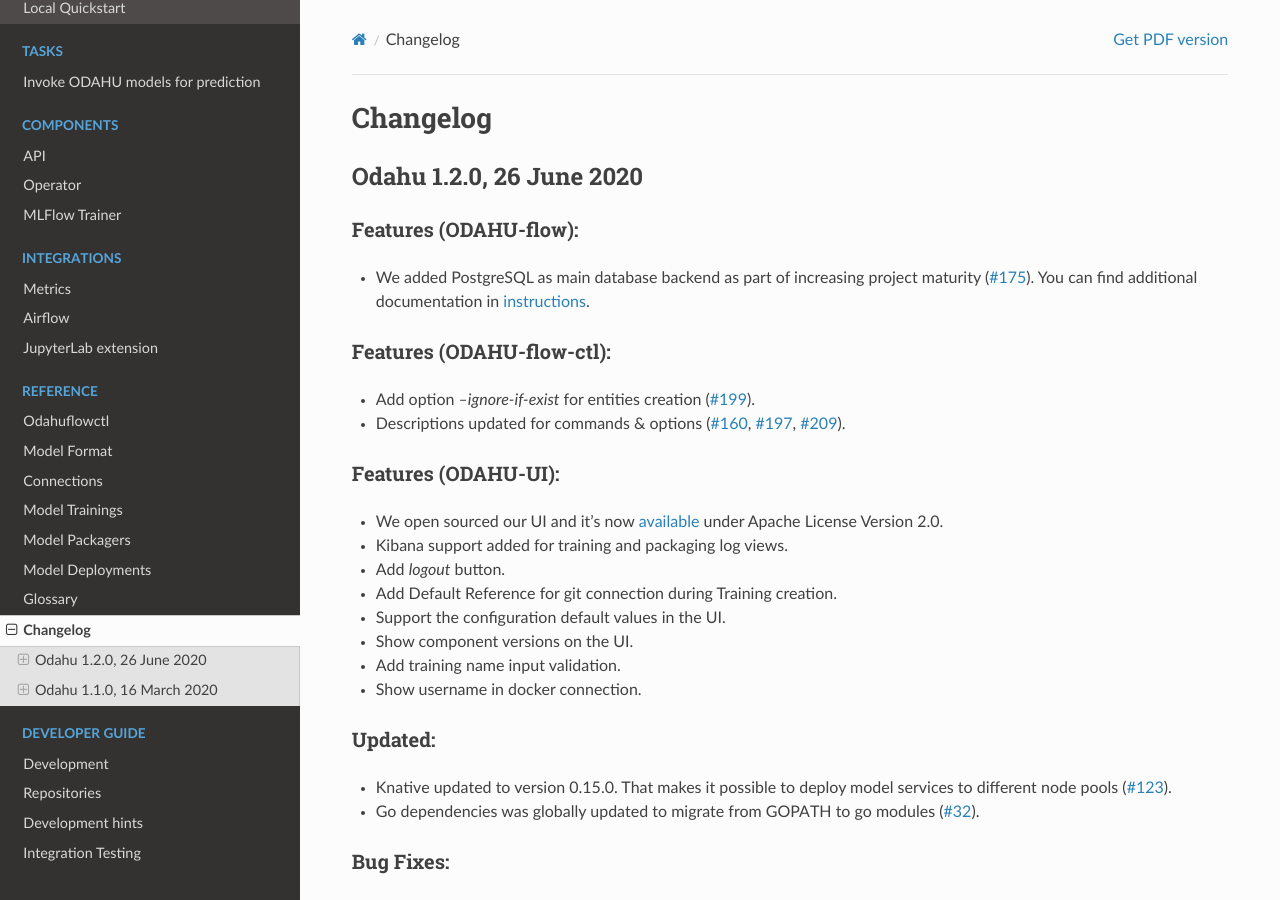
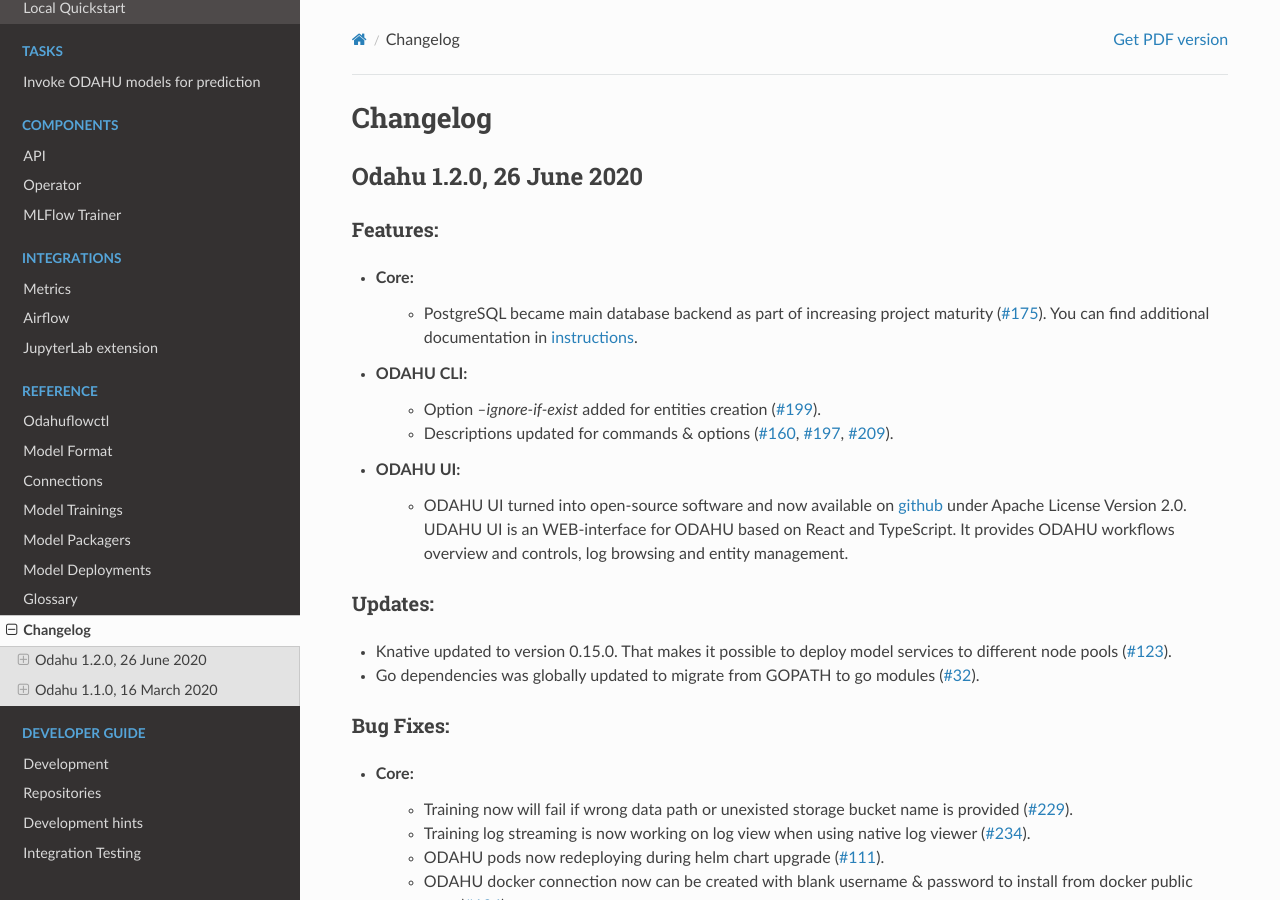
Before and after one commit to odahu/odahu-docs, a Sphinx documentation site: the page built from source/ref_changelog.rst, in a window 1280 px wide and 900 px high. Built offline with Sphinx 7.4.7 and the Read the Docs theme 2.0.0, drawn with Linux system fonts in a browser that asks for light colours; formulas are drawn with MathJax 3.

Commit message:
style updated, UI changes mentions removed because was made in private repos

```diff
--- a/source/ref_changelog.rst
+++ b/source/ref_changelog.rst
@@ -4,30 +4,20 @@
 Odahu 1.2.0, 26 June 2020
 --------------------------
 
-Features (ODAHU-flow):
+Features:
 """"""""""""
 
-- We added PostgreSQL as main database backend as part of increasing project maturity (`#175 <https://github.com/odahu/odahu-flow/issues/175>`_). You can find additional documentation in :ref:`instructions <tutorials_installation:Install base Kubernetes services>`.
+- Core:
+    * PostgreSQL became main database backend as part of increasing project maturity (`#175 <https://github.com/odahu/odahu-flow/issues/175>`_). You can find additional documentation in :ref:`instructions <tutorials_installation:Install base Kubernetes services>`.
 
-Features (ODAHU-flow-ctl):
-""""""""""""
+- ODAHU CLI:
+    * Option `--ignore-if-exist` added for entities creation (`#199 <https://github.com/odahu/odahu-flow/issues/199>`_).
+    * Descriptions updated for commands & options (`#160 <https://github.com/odahu/odahu-flow/issues/160>`_, `#197 <https://github.com/odahu/odahu-flow/issues/197>`_, `#209 <https://github.com/odahu/odahu-flow/issues/209>`_).
 
-- Add option `--ignore-if-exist` for entities creation (`#199 <https://github.com/odahu/odahu-flow/issues/199>`_).
-- Descriptions updated for commands & options (`#160 <https://github.com/odahu/odahu-flow/issues/160>`_, `#197 <https://github.com/odahu/odahu-flow/issues/197>`_, `#209 <https://github.com/odahu/odahu-flow/issues/209>`_).
+- ODAHU UI:
+    * ODAHU UI turned into open-source software and now available on `github <https://github.com/odahu/odahu-ui/>`_ under Apache License Version 2.0. UDAHU UI is an WEB-interface for ODAHU based on React and TypeScript. It provides ODAHU workflows overview and controls, log browsing and entity management.
 
-Features (ODAHU-UI):
-""""""""""""
-
-- We open sourced our UI and it's now `available <https://github.com/odahu/odahu-ui/>`_ under Apache License Version 2.0.
-- Kibana support added for training and packaging log views.
-- Add `logout` button.
-- Add Default Reference for git connection during Training creation.
-- Support the configuration default values in the UI.
-- Show component versions on the UI.
-- Add training name input validation.
-- Show username in docker connection.
-
-Updated:
+Updates:
 """"""""""""
 
 - Knative updated to version 0.15.0. That makes it possible to deploy model services to different node pools (`#123 <https://github.com/odahu/odahu-flow/issues/123>`_).
```
